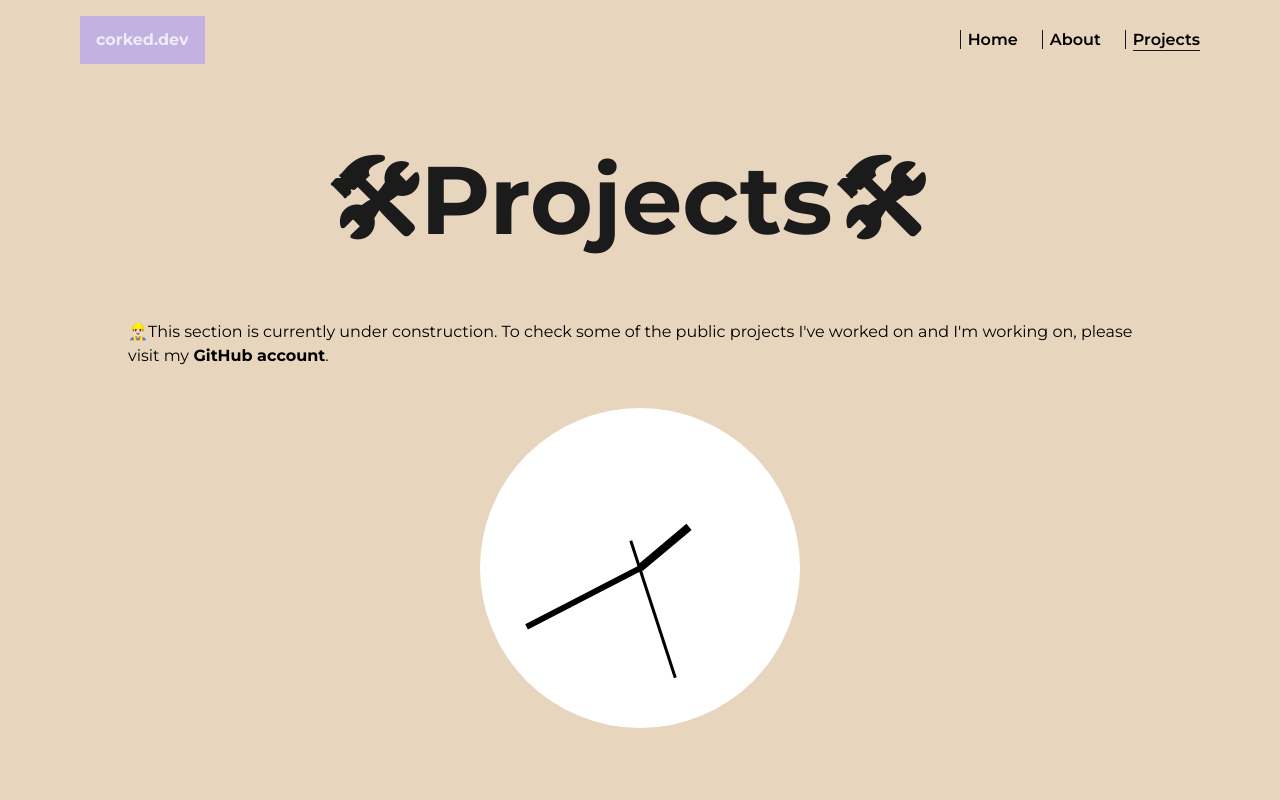
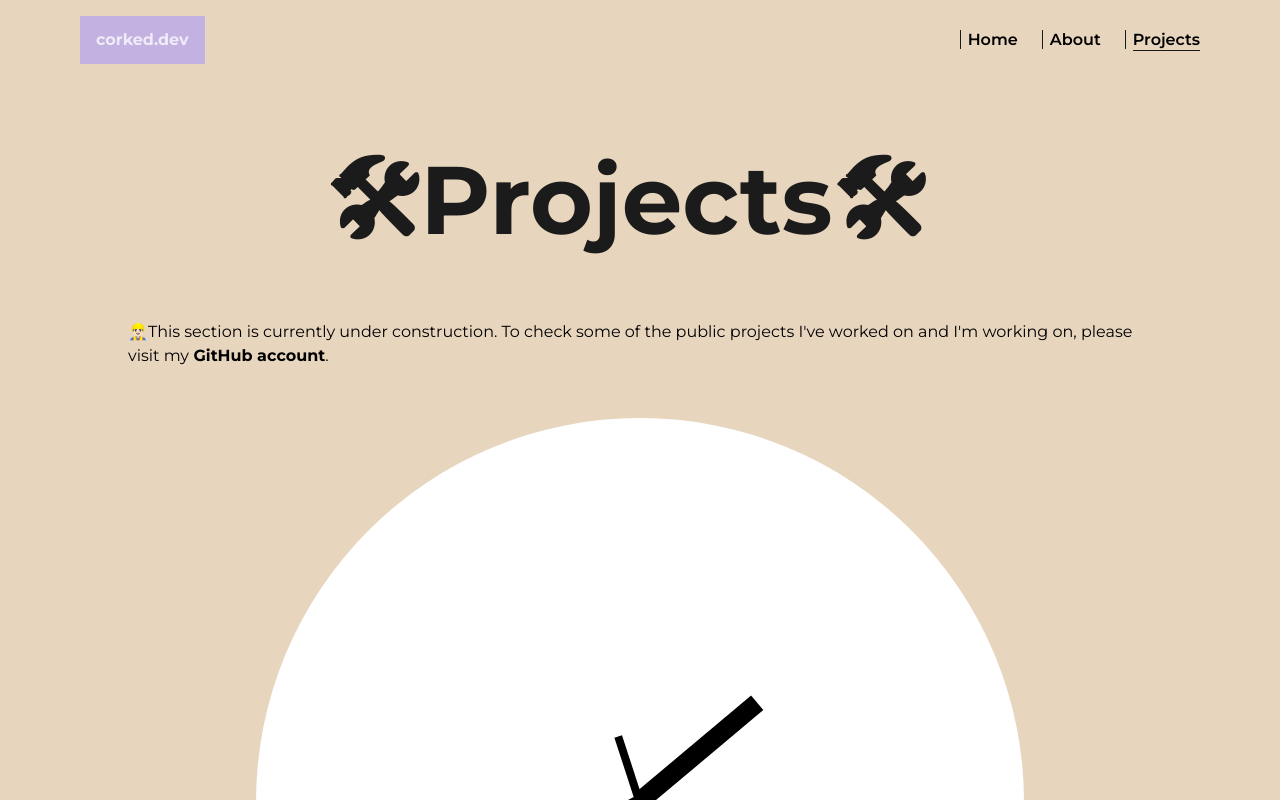
Before and after one commit to carcormir/portfolio, a Next.js app: page /projects in a window 1280 px wide. Shown: the top 800 px of the page. Built offline with nearby package versions, Linux system fonts and the light colour scheme.

Commit message:
fixing proportion issues

```diff
--- a/components/Clock.module.css
+++ b/components/Clock.module.css
@@ -2,14 +2,14 @@
   border-radius: 50%;
   background: #fff;
   background-size: 88%;
-  height: 20em;
-  padding-bottom: 31%;
+  height: 60vw;
+  width: 60vw;
   position: relative;
-  width: 20em;
+  margin-top: 10px;
 }
 
 .clock.simple:after {
-  background: #000;
+  background: black;
   border-radius: 50%;
   content: "";
   position: absolute;
```
